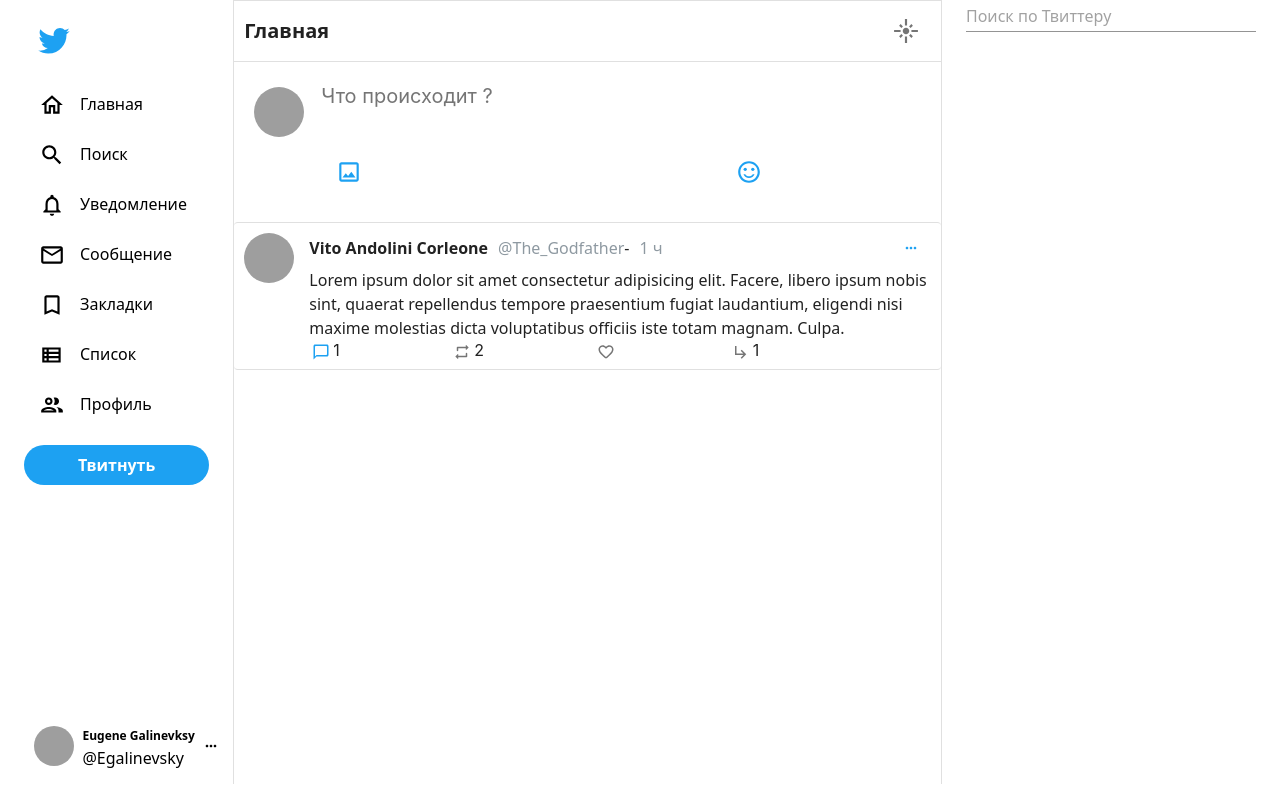
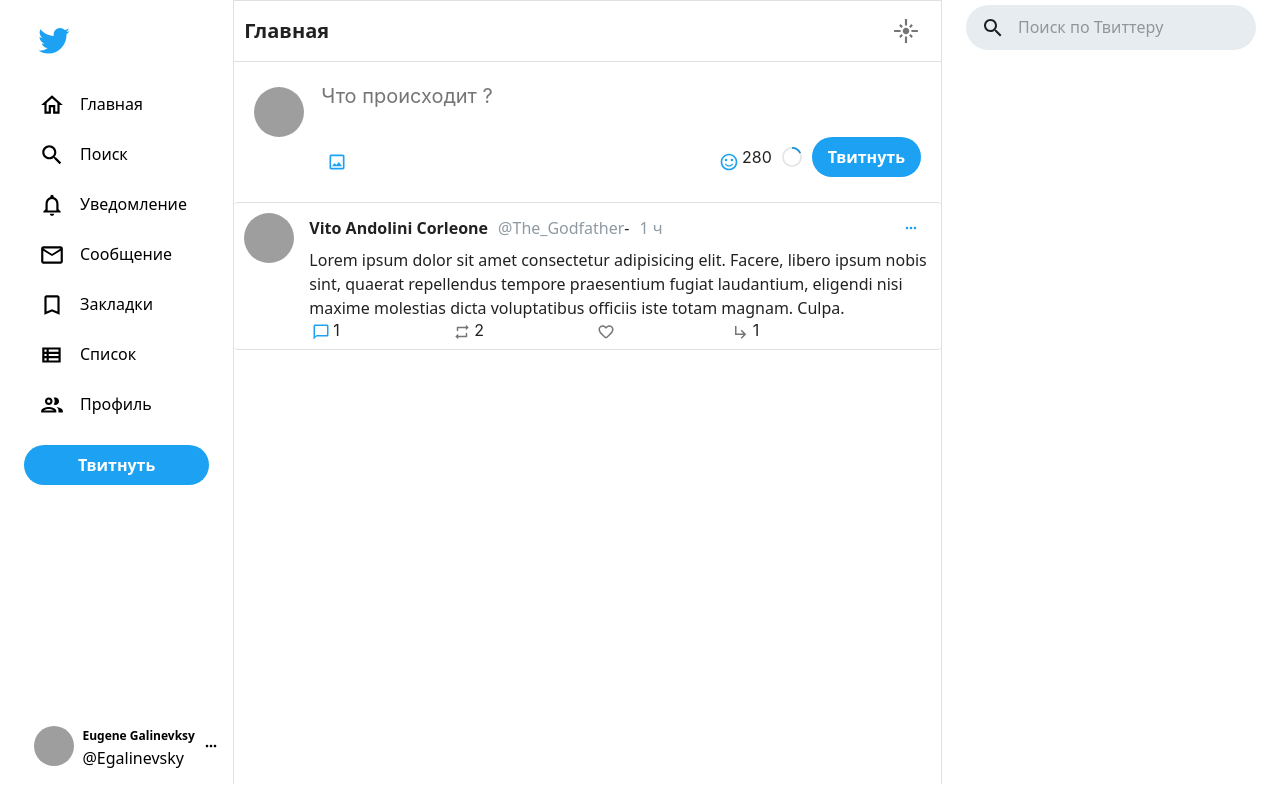
Before and after one commit to EGalinevsky/Twitter_Clone, a React (Create React App) app: page / in a window 1280 px wide. Built offline with nearby package versions, Linux system fonts and the light colour scheme; grey boxes are pictures that could not be loaded.

Commit message:
layout home page

```diff
--- a/src/pages/Home.tsx
+++ b/src/pages/Home.tsx
@@ -1,5 +1,5 @@
 import React from 'react'
-import { Grid, Paper, IconButton, Typography, makeStyles, Container, withStyles, TextField } from '@material-ui/core'
+import { Grid, Paper, IconButton, Typography, makeStyles, Container, withStyles, TextField, InputAdornment } from '@material-ui/core'
 import InputBase from '@material-ui/core/InputBase';
 import FlareIcon from '@material-ui/icons/Flare';
 import GroupOutlinedIcon from '@material-ui/icons/GroupOutlined';
@@ -205,7 +205,11 @@
         alignItems: 'center'
     },
     addFormBottomActions: {
+        display: 'flex',
+        width: '10 %',
+        justifyContent: 'space-beetwen',
         marginTop: 10,
+        fontSize: 10,
         paddingLeft: 70,
     },
     addFormTextarea: {
@@ -241,13 +245,14 @@
         '& .MuiOutlinedInput-root': {
             borderRadius: 30,
             backgroundColor: '#E6ECF0',
+            marginTop: 5,
             padding: 0,
             paddingLeft: 15,
             '&.Mui-focused': {
                 backgroundColor: '#fff',
-                '& fieldset': { borderWidth: 1, borderColor: 'blue' },
+                '& fieldset': { borderWidth: 1, borderColor: 'rgb(26, 145, 218)' },
                 '& svg path': {
-                    fill: 'blue'
+                    fill: 'rgb(26, 145, 218)'
                 }
             },
             '&:hover': {
@@ -311,13 +316,35 @@
                                 </div>
                                 <div className={classes.addFormBottom}>
                                     <div className={classNames(classes.tweetFooter, classes.addFormBottomActions)}>
-                                        <IconButton color="primary">
-                                            <ImageOutlinedIcon style={{ fontSize: 26 }} />
+                                        <IconButton size="small" color="primary">
+                                            <ImageOutlinedIcon style={{ fontSize: 20 }} />
                                         </IconButton>
-                                        <IconButton color="primary">
-                                            <EmojiIcon style={{ fontSize: 26 }} />
+                                        <IconButton size="small" color="primary">
+                                            <EmojiIcon style={{ fontSize: 20 }} />
                                         </IconButton>
                                     </div>
+                                    <div className={classes.addFormBottomRight}>
+                                        <span>280</span>
+                                        <div className={classes.addFormCircleProgress}>
+                                            <CircularProgress
+                                                variant="static"
+                                                size={20}
+                                                thickness={4}
+                                                value={18}
+                                            />
+                                            <CircularProgress
+                                                style={{ color: 'rgba(0,0,0,0.1)' }}
+                                                variant="static"
+                                                thickness={4}
+                                                value={100}
+                                                size={20}
+                                            />
+                                        </div>
+                                        <Button color="primary" variant="contained">
+                                            Твитнуть
+                                        </Button>
+                                    </div>
+
                                 </div>
                             </div>
                         </Paper>
@@ -329,7 +356,15 @@
                 </Grid>
                 <Grid item xs={3}>
                     <SearchTextField
+                        variant="outlined"
                         placeholder="Поиск по Твиттеру"
+                        InputProps={{
+                            startAdornment: (
+                                <InputAdornment position="start">
+                                    <SearchIcon />
+                                </InputAdornment>
+                            ),
+                        }}
                         fullWidth
                     >
                     </SearchTextField>
```
